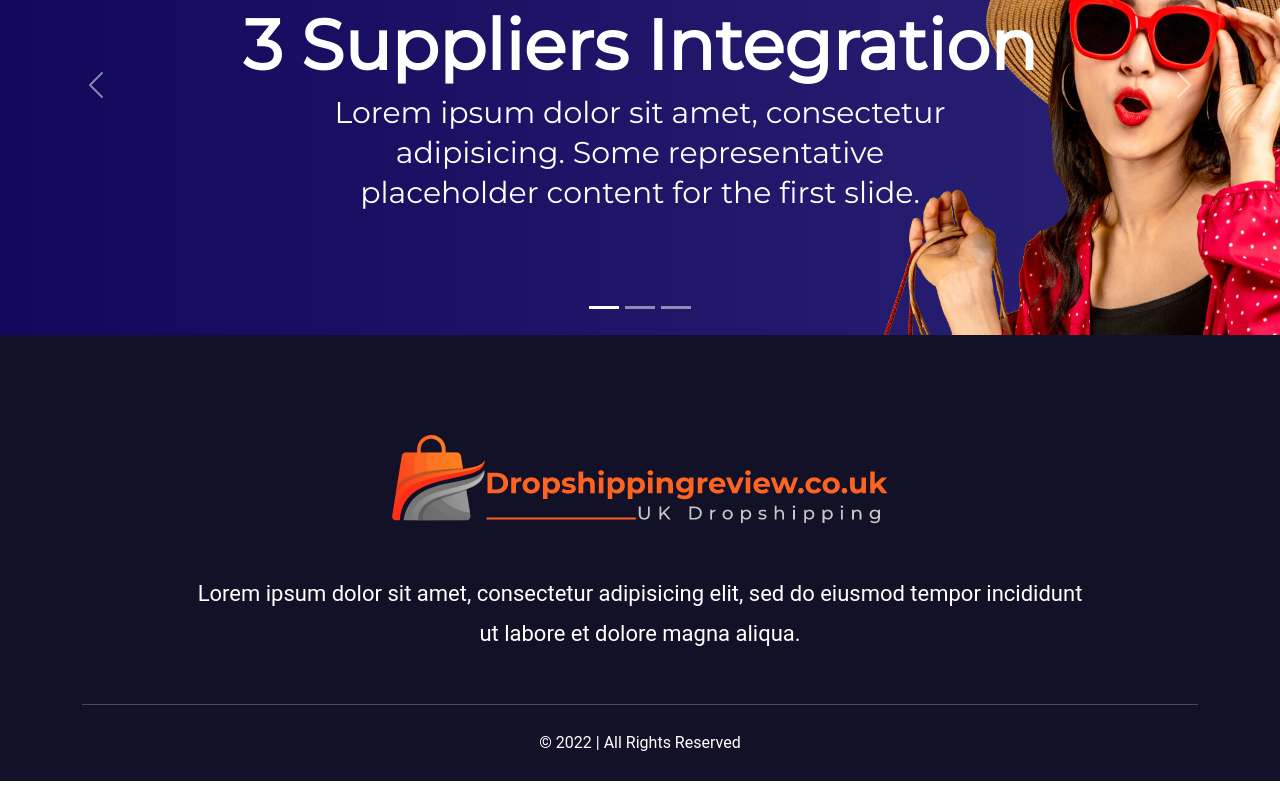
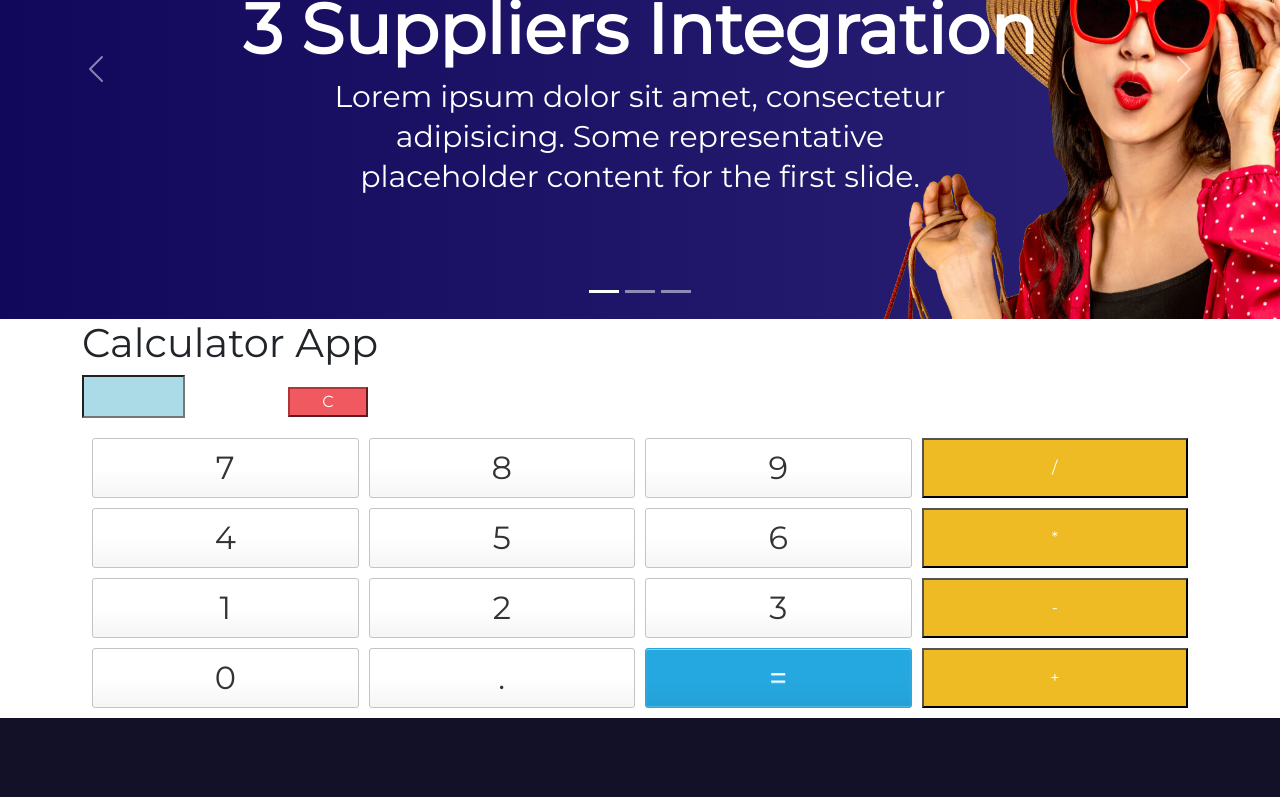
Before and after one commit to AsimMaknojia/demo, a React (Create React App) app: page / in a window 1280 px wide. Shown: the part 2000-2797 px from the top of the page. Built offline with nearby package versions, Linux system fonts and the light colour scheme; the HTML template or start-up script is replaced by a standard one.

Commit message:
updatesssssssss

```diff
--- a/public/index.html
+++ b/public/index.html
@@ -44,4 +44,33 @@
       To create a production bundle, use `npm run build` or `yarn build`.
     -->
   </body>
+  <script>
+    function alertHello(){
+alert('Hello')
+}
+function display(val){
+
+document.getElementById('result').value += val
+
+return val
+
+}
+function solve(){
+
+let x = document.getElementById('result').value
+
+let y = eval(x);
+
+document.getElementById('result').value = y
+
+return y
+
+}
+function clearScreen(){
+
+document.getElementById('result').value = ''
+
+}
+
+  </script>
 </html>
--- /dev/null
+++ b/src/Components/Buttonss.css
@@ -0,0 +1,115 @@
+.keys {
+
+    display: grid;
+
+    grid-template-columns: repeat(4, 1fr);
+
+    grid-gap: 10px;
+
+    padding: 10px;
+
+    margin:auto;
+
+}
+
+.button {
+
+    height: 60px;
+
+    padding: 5px;
+
+    background-color: #fff;
+
+    border-radius: 3px;
+
+    border: 1px solid #c4c4c4;
+
+    background-color: transparent;
+
+    font-size: 2rem;
+
+    color: #333;
+
+    background-image: linear-gradient(to bottom, transparent, transparent 50%, rgba(0,0,0,.04));
+
+    box-shadow: inset 0 0 0 1px rgba(255,255,255,.05), inset 0 1px 0 0 rgba(255,255,255,.45), inset 0 -1px 0 0 rgba(255,255,255,.15), 0 1px 0 0 rgba(255,255,255,.15);
+
+    text-shadow: 0 1px rgba(255,255,255,.4);
+
+}
+
+.button:hover {
+
+    background-color: #eaeaea;
+
+}
+
+.operator {
+
+    color: #fff;
+
+    background-color: #eebb24;
+
+}
+
+.clear {
+
+    background-color: #f0595f;
+
+    border-color: #b0353a;
+
+    color: #fff;
+
+    width: 80px;
+
+    height: 30px;
+
+}
+
+.clear:hover {
+
+    background-color: #f17377;
+
+}
+
+.equal-sign {
+
+    background-color: #25a8e0;
+
+    border-color: #25a8e0;
+
+    color: #fff;
+
+}
+
+.equal-sign:hover {
+
+    background-color: #4e9ed4;
+
+}
+
+.screen{
+
+    background-color:rgb(171, 219, 231);
+
+    justify-content: left;
+
+    color: black;
+
+    font-size: medium;
+
+    width: 50%;
+
+    height: 30%;
+
+    cursor: default;
+
+    padding: 10px;
+
+    padding-left: 40%;
+
+    margin: auto;
+
+    margin-bottom: 10px;
+
+}
--- a/src/Components/Navbar/Navbar.css
+++ b/src/Components/Navbar/Navbar.css
@@ -1,6 +1,7 @@
 .NavbarItems{
     background: linear-gradient(90deg, rgb(110, 94, 254) 0%, rgb(73, 63, 252, 1) 100%);
     height: 80px;
+    padding-top: 15px;
 }
 .menu-icon {
     width: 42% !important;
--- a/src/Components/Navbar/Navbar.js
+++ b/src/Components/Navbar/Navbar.js
@@ -5,7 +5,7 @@ class Navbar extends Component {
     render(){
         return(
 <div className='container'>
-            <nav className='NavbarItems p-5'>
+            <nav className='NavbarItems'>
                 <div className='col-md-4 logo'>
                 <a href="/"><img src={require('.//img/Group-188.png')} alt="" /></a>
                     {/* <h1 className='navbar-logo'>React<i className='fab fa-react'></i></h1> */}
--- /dev/null
+++ b/src/Components/Pages/Button.css
@@ -0,0 +1,115 @@
+.keys {
+
+    display: grid;
+
+    grid-template-columns: repeat(4, 1fr);
+
+    grid-gap: 10px;
+
+    padding: 10px;
+
+    margin:auto;
+
+}
+
+.button {
+
+    height: 60px;
+
+    padding: 5px;
+
+    background-color: #fff;
+
+    border-radius: 3px;
+
+    border: 1px solid #c4c4c4;
+
+    background-color: transparent;
+
+    font-size: 2rem;
+
+    color: #333;
+
+    background-image: linear-gradient(to bottom, transparent, transparent 50%, rgba(0,0,0,.04));
+
+    box-shadow: inset 0 0 0 1px rgba(255,255,255,.05), inset 0 1px 0 0 rgba(255,255,255,.45), inset 0 -1px 0 0 rgba(255,255,255,.15), 0 1px 0 0 rgba(255,255,255,.15);
+
+    text-shadow: 0 1px rgba(255,255,255,.4);
+
+}
+
+.button:hover {
+
+    background-color: #eaeaea;
+
+}
+
+.operator {
+
+    color: #fff;
+
+    background-color: #eebb24;
+
+}
+
+.clear {
+
+    background-color: #f0595f;
+
+    border-color: #b0353a;
+
+    color: #fff;
+
+    width: 80px;
+
+    height: 30px;
+
+}
+
+.clear:hover {
+
+    background-color: #f17377;
+
+}
+
+.equal-sign {
+
+    background-color: #25a8e0;
+
+    border-color: #25a8e0;
+
+    color: #fff;
+
+}
+
+.equal-sign:hover {
+
+    background-color: #4e9ed4;
+
+}
+
+.screen{
+
+    background-color:rgb(171, 219, 231);
+
+    justify-content: left;
+
+    color: black;
+
+    font-size: medium;
+
+    width: 50%;
+
+    height: 30%;
+
+    cursor: default;
+
+    padding: 10px;
+
+    padding-left: 40%;
+
+    margin: auto;
+
+    margin-bottom: 10px;
+
+}
--- /dev/null
+++ b/src/Components/Pages/Button.js
@@ -0,0 +1,43 @@
+import React, { Component } from 'react';
+import './Button.css';
+
+class Buttons extends Component {
+render(){
+return(
+    <div className='container'>
+        <h1>Calculator App</h1>
+        <table>
+            <tr>
+                <td colspan="3">
+                    <input type='text' id='result' className='screen'/>
+                </td>
+                <td>
+                    <input type='button' value = 'C' onClick={window['clearScreen']} className='clear'/>
+                </td>
+            </tr>
+        </table>
+
+        <div class="keys">
+            <input type="button" value="7" className='button' onClick="display('7')"></input>
+            <input type="button" value="8" className='button' onClick="display('8')"></input>
+            <input type="button" value="9" className='button' onClick="display('9')"></input>
+            <input type="button" value="/" className='operator' onClick="display('/')"></input>
+            <input type="button" value="4" className='button' onClick="display('4')"></input>
+            <input type="button" value="5" className='button' onClick="display('5')"></input>
+            <input type="button" value="6" className='button' onClick="display('6')"></input>
+            <input type="button" value="*" className='operator' onClick="display('*')"></input>
+            <input type="button" value="1" className='button' onClick="display('1')"></input>
+            <input type="button" value="2" className='button' onClick="display('2')"></input>
+            <input type="button" value="3" className='button' onClick="display('3')"></input>
+            <input type="button" value="-" className='operator' onClick="display('-')"></input>
+            <input type="button" value="0" className='button' onClick="display('0')"></input>
+            <input type="button" value="." className='button' onClick="display('.')"></input>
+            <input type="button" value= "=" className='button equal-sign' onClick={window['solve']}></input>
+            <input type="button" value="+" className='operator' onClick="display('+')"></input>
+        </div>
+
+    </div>
+    )
+}
+}
+export default Buttons
--- a/src/Components/Pages/Homepage.js
+++ b/src/Components/Pages/Homepage.js
@@ -2,6 +2,7 @@ import React, { Component } from 'react';
 import Banner from '../Banner/Banner';
 import Sectionone from '../Sectionone/Sectionone';
 import Slidersection from '../Slidersection/Slidersection'
+import Buttonss from './Button';
 import './Homepage.css';
 
 class Homepage extends Component {
@@ -11,6 +12,7 @@ class Homepage extends Component {
     <Banner/>
     <Sectionone/>
     <Slidersection/>
+    <Buttonss/>
 </div>
         )
     }
```
Also changed, not shown: src/Components/Buttonss.js (added, +74 -0 lines), package.json (line endings or trailing spaces), src/Components/Button.css (deleted), src/Components/Button.js (deleted).
